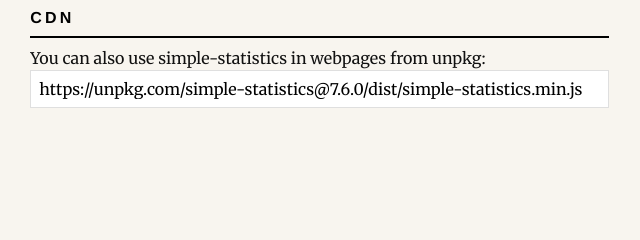
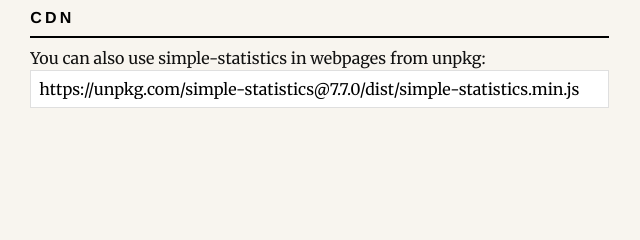
Before and after one commit to simple-statistics/simple-statistics.github.com, a plain HTML site: page index.html in a window 1280 px wide. Shown: the part 1277-1517 px from the top of the page, 543-1183 px from the left. Drawn offline with Linux system fonts and the light colour scheme.

Commit message:
chore: Update version

```diff
--- a/index.html
+++ b/index.html
@@ -75,9 +75,9 @@
           <h1 class='sans h4 caps m0'><a href='#download'>Download</a></h1>
           <hr class='mt1'>
           <h4>Uncompressed Development</h4>
-          <a class='btn btn-outline bg-white' download='simple-statistics.js' href='https://unpkg.com/simple-statistics@7.6.0/dist/simple-statistics.js'>simple-statistics.js</a>
+          <a class='btn btn-outline bg-white' download='simple-statistics.js' href='https://unpkg.com/simple-statistics@7.7.0/dist/simple-statistics.js'>simple-statistics.js</a>
           <h4>Production Build</h4>
-          <a class='btn btn-outline bg-white' download='simple-statistics.min.js' href='https://unpkg.com/simple-statistics@7.6.0/dist/simple-statistics.min.js'>simple-statistics.min.js</a>
+          <a class='btn btn-outline bg-white' download='simple-statistics.min.js' href='https://unpkg.com/simple-statistics@7.7.0/dist/simple-statistics.min.js'>simple-statistics.min.js</a>
         </div>
         <div class='sm-col-7 px2 mb3'>
           <h1 class='sans h4 caps m0'><a href='#install'>Install</a></h1>
@@ -94,7 +94,7 @@
           <h1 class='mt4 sans h4 caps m0'><a href='#cdn'>CDN</a></h1>
           <hr class='mt1'>
           <p>You can also use simple-statistics in webpages from unpkg:
-          <input onclick='selectme(this)' class='overflow-auto bg-white px1 py1 border col-12' value='https://unpkg.com/simple-statistics@7.6.0/dist/simple-statistics.min.js' />
+          <input onclick='selectme(this)' class='overflow-auto bg-white px1 py1 border col-12' value='https://unpkg.com/simple-statistics@7.7.0/dist/simple-statistics.min.js' />
         </div>
       </div>
     </section>
```
